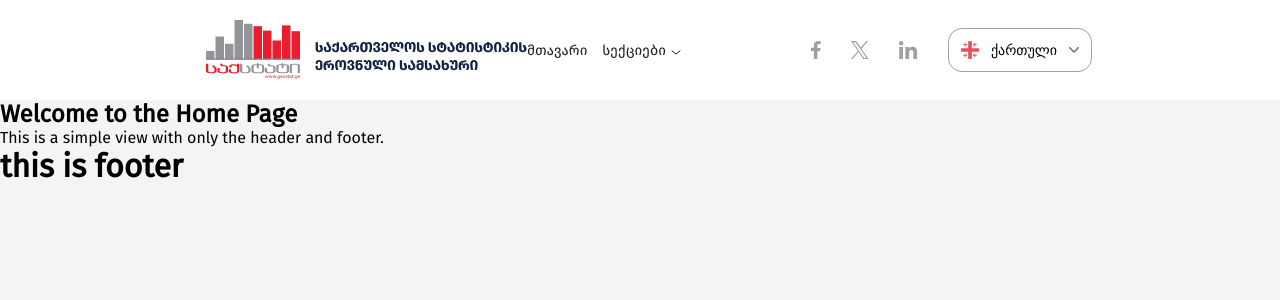
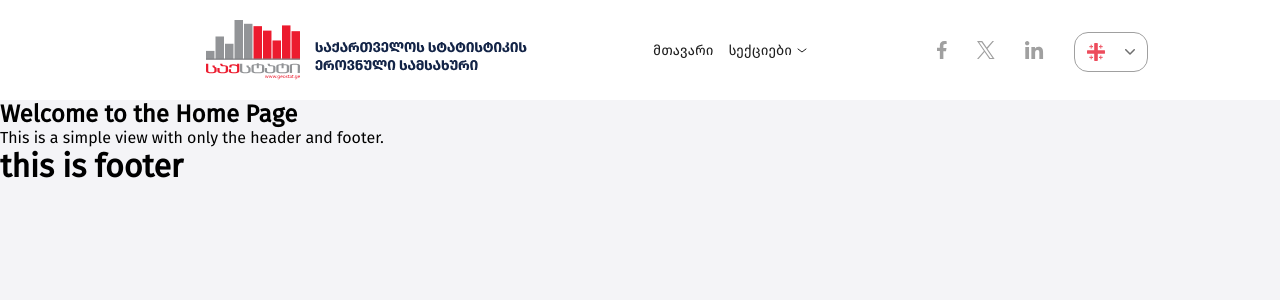
Before and after one commit to saba-bar95/energy-portal, a React (Vite) app: page /ka/ in a window 1280 px wide. Shown: the top 300 px of the page. Built offline with nearby package versions, Linux system fonts and the light colour scheme.

Commit message:
a bit change of header

```diff
--- a/src/assets/components/Header/Header.jsx
+++ b/src/assets/components/Header/Header.jsx
@@ -1,26 +1,23 @@
 import text from "../../../../text";
 import { useContext, useState } from "react";
-import { useNavigate } from "react-router-dom";
+import { useNavigate, useParams } from "react-router-dom";
 import sakstatLogo from "/src/assets/images/header/sakstat-logo.svg";
 import sakstatText from "/src/assets/images/header/sakstat-text.svg";
 import facebook from "/src/assets/images/header/facebook-icon.svg";
 import linkedin from "/src/assets/images/header/linkedin-icon.svg";
 import x from "/src/assets/images/header/x-icon.svg";
-import georgianFlag from "/src/assets/images/header/georgian-flag.svg";
-// import britishFlag from "/src/assets/images/header/british-flag.svg";
 import downVectorBlack from "/src/assets/images/header/down-vector-black.svg";
 import upVectorBlack from "/src/assets/images/header/up-vector-black.svg";
-// import upVectorGray from "/src/assets/images/header/up-vector-gray.svg";
-import downVectorGray from "/src/assets/images/header/down-vector-gray.svg";
 import sections from "../../../../sections";
 import { SectionsContext } from "../../../App";
+import LanguageChanger from "../LanguageChanger/LanguageChanger";
 
 const Header = () => {
   const [isSectionsOpen, setIsSectionsOpen] = useState(false);
   const [selectedSection, setSelectedSection] = useState(null);
-  // const [isLanguageOpen, setIsLanguageOpen] = useState(null);
   const { setSectionID } = useContext(SectionsContext);
   const navigate = useNavigate();
+  const { language } = useParams();
 
   const handleSectionOpen = () => {
     setIsSectionsOpen(!isSectionsOpen);
@@ -29,13 +26,15 @@ const Header = () => {
   const handleSectionSelect = (sectionID) => {
     setSelectedSection(sectionID);
     setSectionID(sectionID);
+    setIsSectionsOpen(false);
   };
 
   const handleHeaderClick = () => {
-    navigate("/ka");
+    setIsSectionsOpen(false);
+    setSelectedSection(null);
+    setSectionID(null);
+    navigate(`/${language}`);
   };
-
-  // const handleLanguageChange = () => {};
 
   return (
     <>
@@ -48,12 +47,12 @@ const Header = () => {
           <div className="left">
             <div className="texts">
               <h1 onClick={handleHeaderClick} style={{ cursor: "pointer" }}>
-                {text.ka.header.header1}
+                {text[language].header.header1}
               </h1>
               <h1
                 className={`choose-section ${isSectionsOpen ? "bold" : ""}`}
                 onClick={handleSectionOpen}>
-                {text.ka.header.header2}
+                {text[language].header.header2}
                 {!isSectionsOpen && <img src={downVectorBlack} alt="" />}
                 {isSectionsOpen && <img src={upVectorBlack} alt="" />}
               </h1>
@@ -69,7 +68,7 @@ const Header = () => {
                             className={
                               selectedSection === section.id ? "selected" : ""
                             }>
-                            {section.name}
+                            {section[`name_${language}`]}
                           </p>
                         </li>
                       );
@@ -82,11 +81,7 @@ const Header = () => {
               <img src={facebook} alt="facebook-icon" />
               <img src={x} alt="x-icon" />
               <img src={linkedin} alt="linkedin-icon" />
-              <button>
-                <img src={georgianFlag} alt="georgian-flag" />
-                {text.ka.header.ka}
-                <img src={downVectorGray} alt="down-vector" />
-              </button>
+              <LanguageChanger />
             </div>
           </div>
         </div>
--- a/src/assets/components/Header/Header.scss
+++ b/src/assets/components/Header/Header.scss
@@ -47,10 +47,6 @@ header {
           gap: 5px;
           align-items: center;
           cursor: pointer;
-
-          img {
-            margin-top: 5px;
-          }
         }
 
         .sections-container {
```
